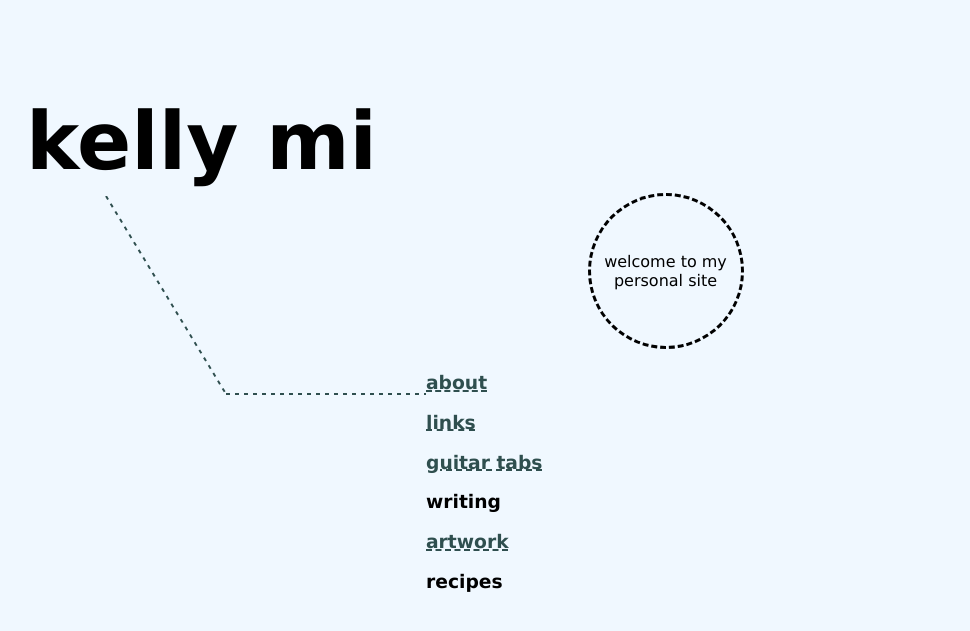
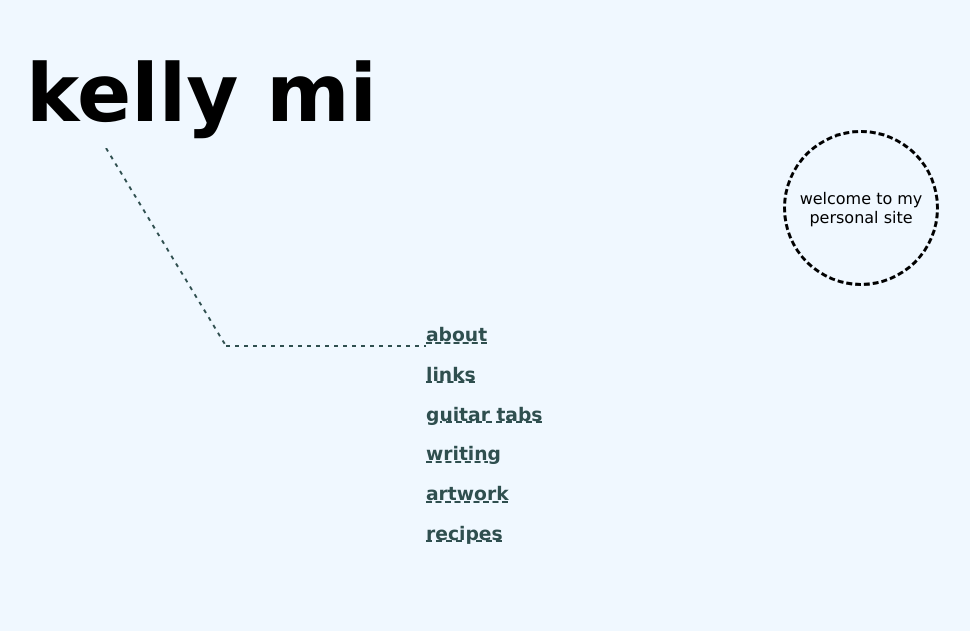
Before and after one commit to suint/kellyscoolstuff, an Eleventy site: page content/index.html in a window 1280 px wide. Shown: the part 107-738 px from the top of the page, without its empty margins (30-1000 px from the left). Built offline with nearby package versions, Linux system fonts and the light colour scheme; Eleventy itself is replaced by a stand-in of ours; files that its build step writes are made by us from their sources.

Commit message:
added links and changed welcome msg

```diff
--- a/content/css/homepage.scss
+++ b/content/css/homepage.scss
@@ -1,25 +1,8 @@
-/* CSS is how you can add style to your website, such as colors, fonts, and positioning of your
-   HTML content. To learn how to do something, just try searching Google for questions like
-   "how to change link color." */
-
-body {
-  color: black;
-  font-family: Verdana, Helvetica, sans-serif;
-  background-color: aliceblue;
-  display: flex;
-  justify-content: center;
-  align-items: flex-start;
-  flex-direction: column;
-  padding: 3rem;
-  height: 98vh;
-}
-
 #main {
   h1 {
     font-size: 5rem;
   }
   width: 70%;
-
 }
 
 #site-tree {
@@ -53,8 +36,9 @@ body {
 #welcome {
   height:150px;
   width:150px;
-  min-height:150px;
-  min-width:150px;
+  position:absolute;
+  left: 60%;
+  top: 30%;
   outline-style: dashed;
   border-radius: 75px;
   display: flex;
--- /dev/null
+++ b/content/css/main.scss
@@ -0,0 +1,11 @@
+body {
+  color: black;
+  font-family: Verdana, Helvetica, sans-serif;
+  background-color: aliceblue;
+  display: flex;
+  justify-content: center;
+  align-items: flex-start;
+  flex-direction: column;
+  padding: 0 3rem;
+  height: 98vh;
+}
--- a/content/index.html
+++ b/content/index.html
@@ -7,12 +7,17 @@
       Kelly's Cool Stuff
     </title>
     <link href="./main.css" rel="stylesheet" type="text/css" media="all">
+    <link rel="icon" type="image/x-icon" href="/favicon.ico" />
+
   </head>
 
   <body>
     <div id="main">
       <h1 id="title">kelly mi</h1>
 
+      <div id="welcome">
+        <p>welcome to my personal site</p>
+      </div>
       <div id="site-tree">
         <div id="line-container">
           <svg width="100%" height="100%" viewBox="0 0 100 100" preserveAspectRatio="none">
@@ -31,17 +36,14 @@
             <a href="./guitar_tabs/guitar_tabs.html"><h3>guitar tabs</h3></a>
           </div>
           <div class="project">
-            <h3>writing</h3>
+            <a href="./writing/writing.html"><h3>writing</h3></a>
           </div>
           <div class="project">
             <a href="./artwork/gallery.html"><h3>artwork</h3></a>
           </div>
           <div class="project">
-            <h3>recipes</h3>
+            <a href="./recipes/recipes.html"><h3>recipes</h3></a>
           </div>
-        </div>
-        <div id="welcome">
-          <p>welcome to my personal site</p>
         </div>
       </div>
     </div>
--- a/content/main.scss
+++ b/content/main.scss
@@ -1 +1,2 @@
 @import "css/homepage";
+@import "css/main";
--- a/webpack.config.js
+++ b/webpack.config.js
@@ -42,6 +42,9 @@ module.exports = {
     new MiniCssExtractPlugin({
       filename: "[name].css",
     }),
+    new HtmlWebpackPlugin({
+        favicon: "./content/favicon.ico"
+    })
   ],
 
   // Generate source maps for easier debugging:
```
Also changed, not shown: public/index.html (+1 -1 lines), content/favicon.ico (added), public/main.css, 1 other file.
